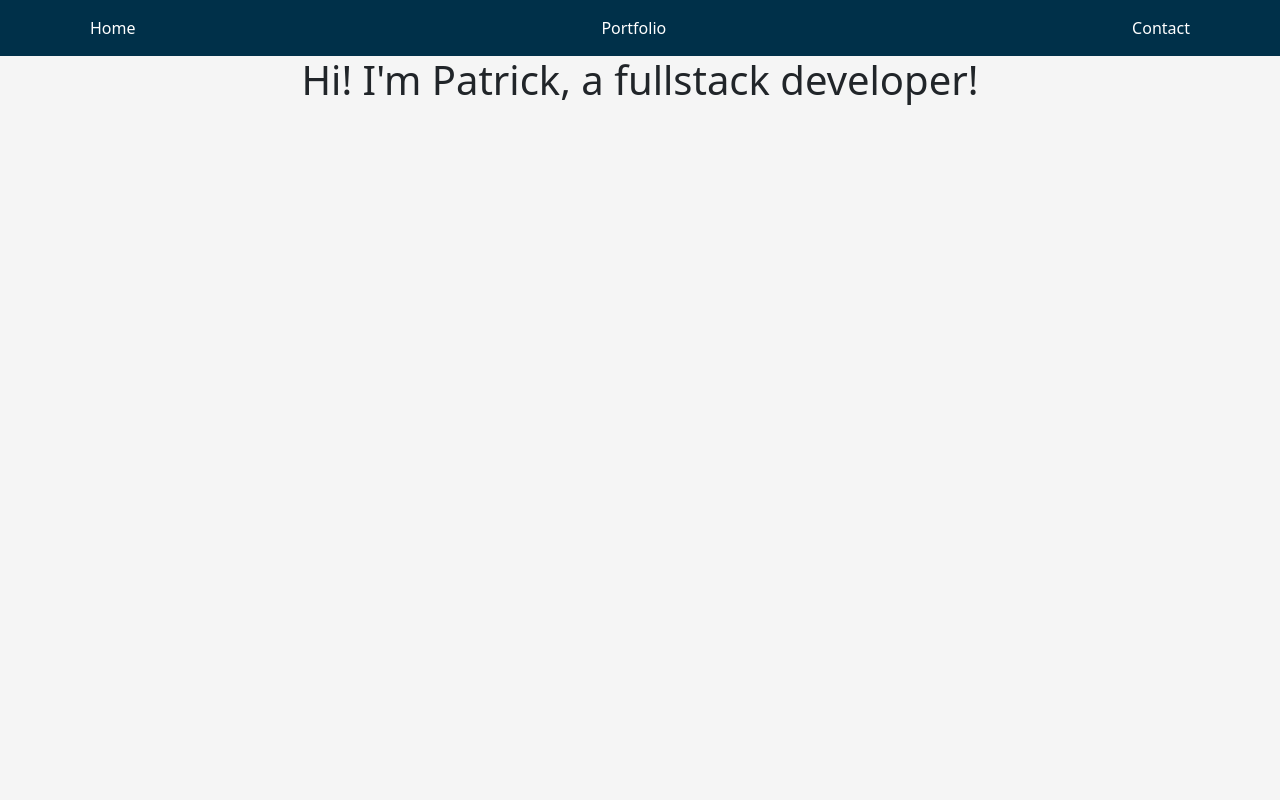
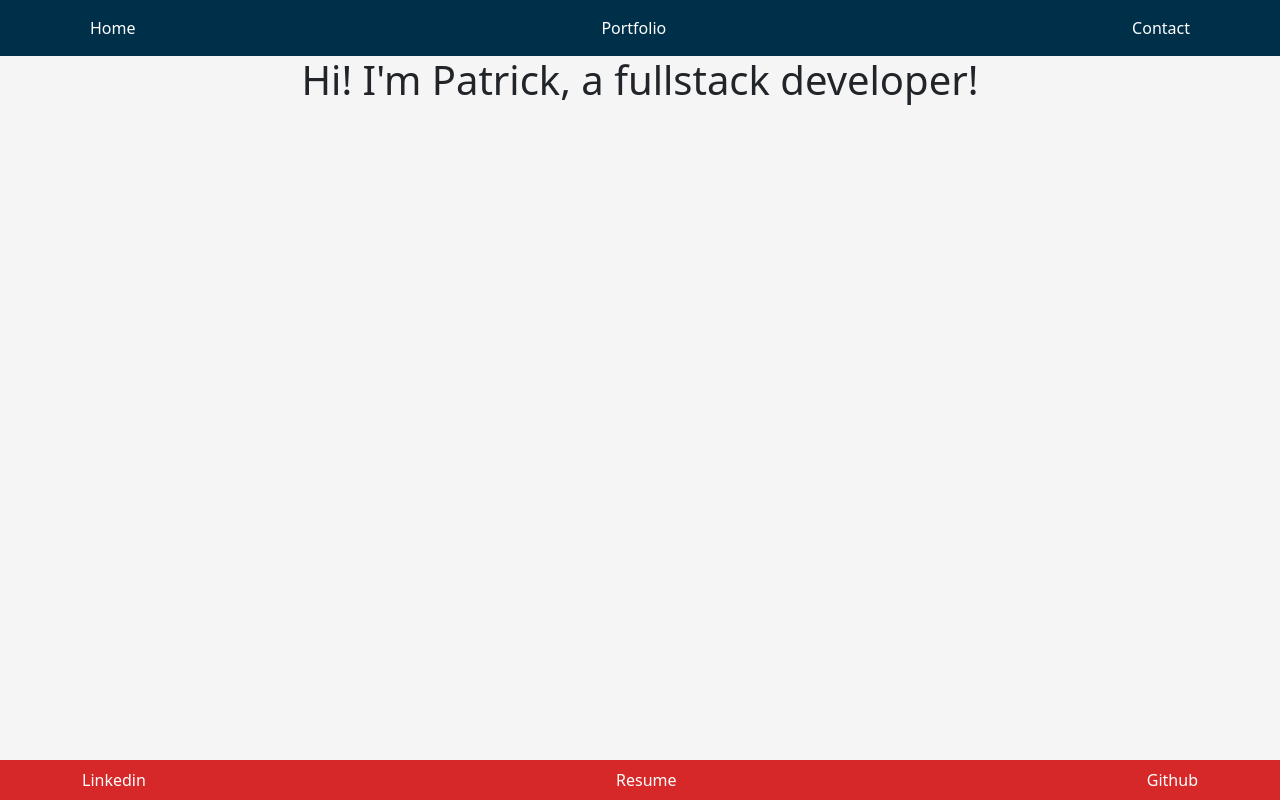
Before and after one commit to patrickga94/Portfolio, a React (Create React App) app: page / in a window 1280 px wide. Built offline with nearby package versions, Linux system fonts and the light colour scheme.

Commit message:
Adds a footer with linkedin and github links

```diff
--- a/src/App.js
+++ b/src/App.js
@@ -1,6 +1,7 @@
 import React, {Fragment} from "react";
 import {Route, Routes} from "react-router-dom"
 import Home from "./components/Home";
+import Footer from "./components/shared/Footer";
 import Header from "./components/shared/Header";
 
 function App() {
@@ -10,6 +11,7 @@ function App() {
       <Routes>
         <Route path='/' element={<Home/>} />
       </Routes>
+      <Footer/>
     </Fragment>
   );
 }
--- /dev/null
+++ b/src/components/shared/Footer.js
@@ -0,0 +1,21 @@
+import React from "react";
+import { Navbar } from "react-bootstrap";
+import { Link } from "react-router-dom";
+const linkStyle = {
+    color: 'white',
+    textDecoration: 'none'
+}
+
+const Footer = (props) => {
+    return(
+        <Navbar className="navbar fixed-bottom" id="footer" expand="md">
+            <div className="container">
+                <a href="https://www.linkedin.com/in/patrick-g-alvarez/" target="_blank" style={linkStyle}>Linkedin</a>
+                <a href="/home/patrickalvarez/sei/projects/postgrad/portfolio/public/Patrick-Alvarez-updated-resume.pdf" download={"Patrick-Alvarez-resume"} style={linkStyle}>Resume</a>
+                <a href="https://github.com/patrickga94" target="_blank" style={linkStyle}>Github</a>
+            </div>
+        </Navbar>
+    )
+}
+
+export default Footer
--- a/src/index.css
+++ b/src/index.css
@@ -24,6 +24,10 @@ code {
   background-color: #003049;
 }
 
+#footer{
+  background-color: #d62828;
+}
+
 #navbox {
   display: flex;
   justify-content: space-between;
```
Also changed, not shown: 1 other file (tests, documents, lock files or other folders).
